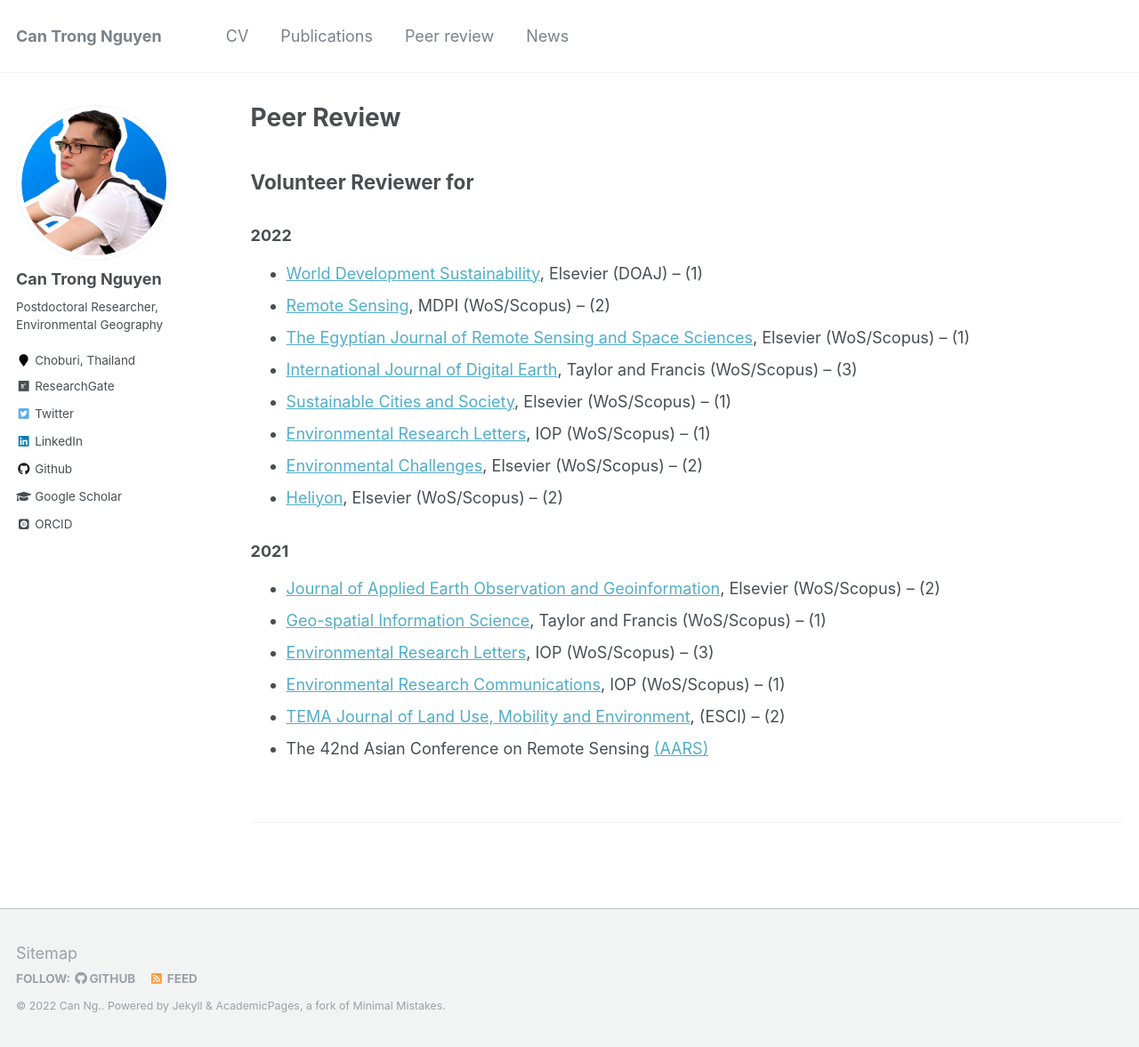
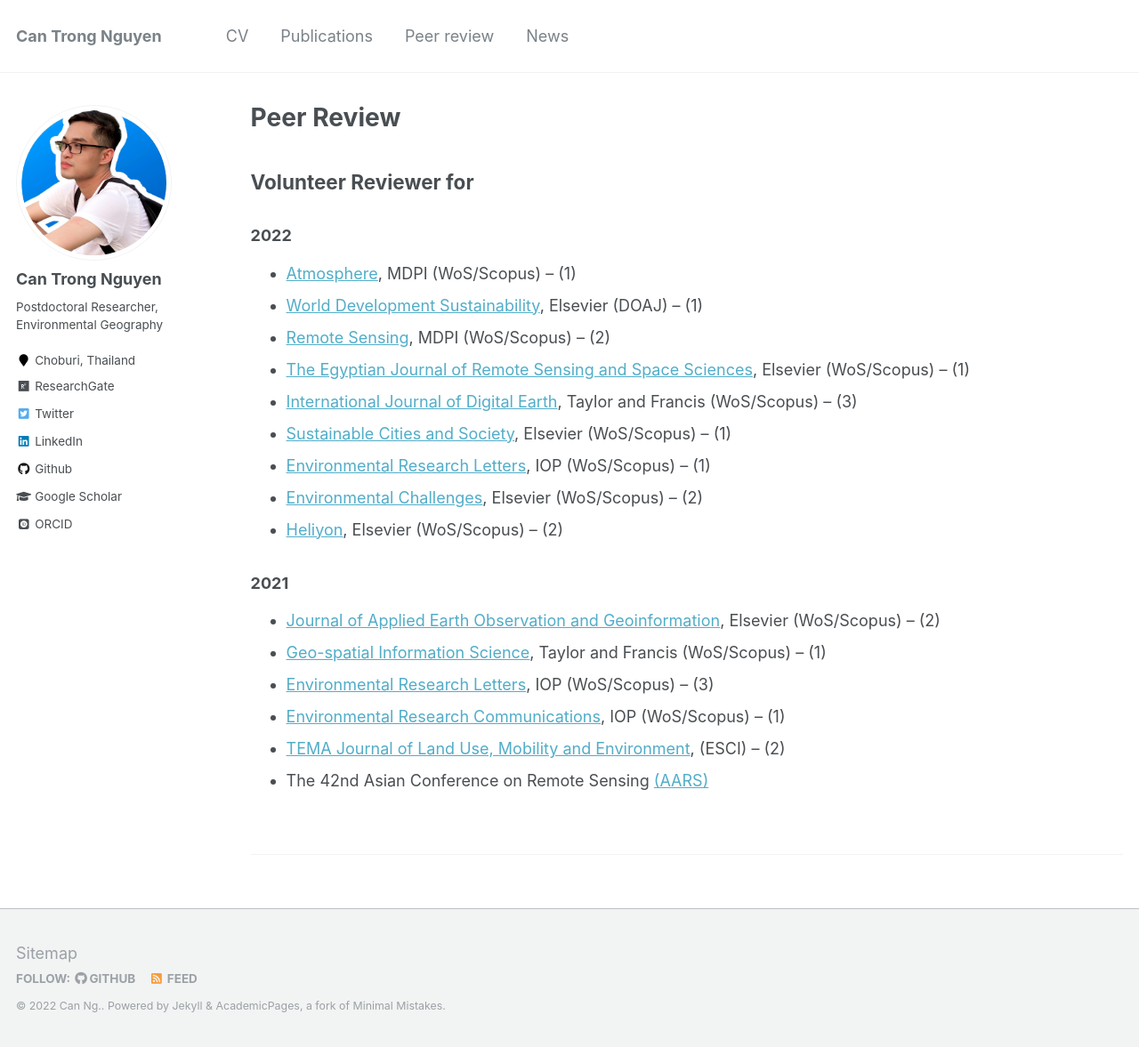
Before and after one commit to canng/oldsite, a Jekyll site: the page built from _pages/review.md, in a window 1280 px wide and 1177 px high. Shown: the whole window at 89% size. Built offline with Jekyll 4.4.1, drawn with Linux system fonts in a browser that asks for light colours; some web fonts are replaced.

Commit message:
update review

```diff
--- a/_pages/review.md
+++ b/_pages/review.md
@@ -10,7 +10,7 @@ author_profile: true
 
 ### 2022
 
-
+* <a href="https://www.mdpi.com/journal/atmosphere">Atmosphere</a>, MDPI (WoS/Scopus) – (1)
 * <a href="https://www.sciencedirect.com/journal/world-development-sustainability">World Development Sustainability</a>, Elsevier (DOAJ) – (1)
 * <a href="https://www.mdpi.com/journal/remotesensing">Remote Sensing</a>, MDPI (WoS/Scopus) – (2)
 * <a href="https://www.sciencedirect.com/journal/the-egyptian-journal-of-remote-sensing-and-space-science">The Egyptian Journal of Remote Sensing and Space Sciences</a>, Elsevier (WoS/Scopus) – (1)
```
